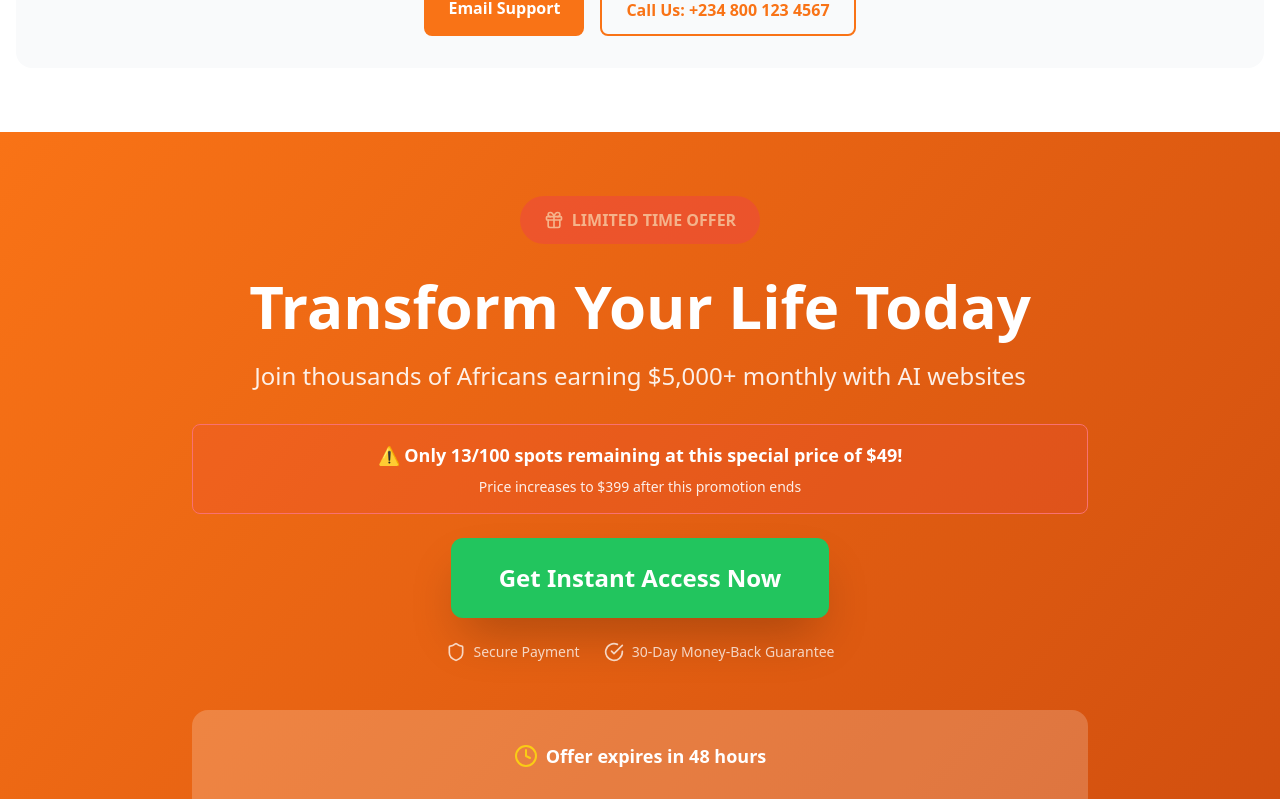
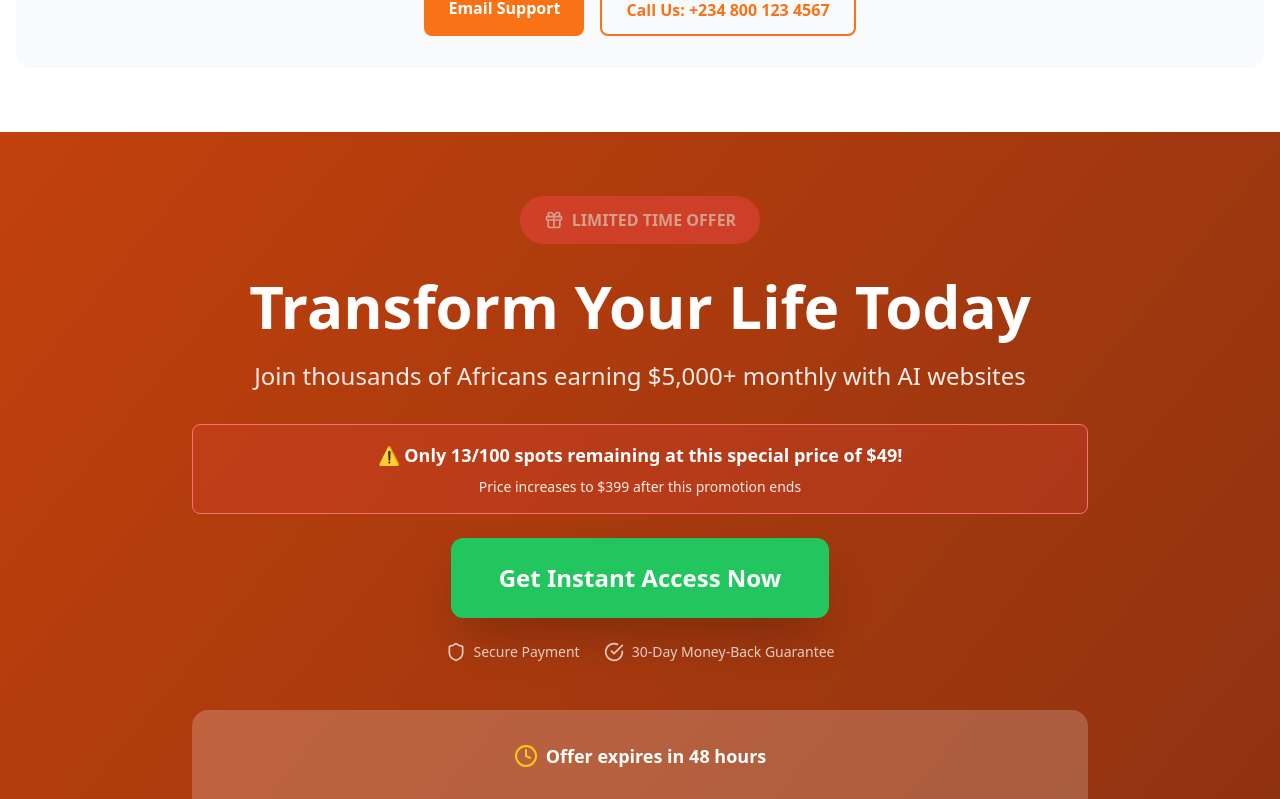
Before and after one commit to puralumina/African-AI-Course-Landing-Page, a React (Vite) app: page / in a window 1280 px wide. Shown: the part 8851-9650 px from the top of the page. Built offline with nearby package versions, Linux system fonts and the light colour scheme.

Commit message:
Updated FinalCTA.tsx

```diff
--- a/src/components/FinalCTA.tsx
+++ b/src/components/FinalCTA.tsx
@@ -11,7 +11,7 @@ const FinalCTA = () => {
   ];
 
   return (
-    <section id="final-cta" className="py-16 bg-gradient-to-br from-orange-500 to-orange-700 text-white">
+    <section id="final-cta" className="py-16 bg-gradient-to-br from-orange-700 to-orange-900 text-white">
       <div className="container mx-auto px-4">
         <div className="max-w-4xl mx-auto text-center">
           {/* Limited Time Offer Badge */}
```
